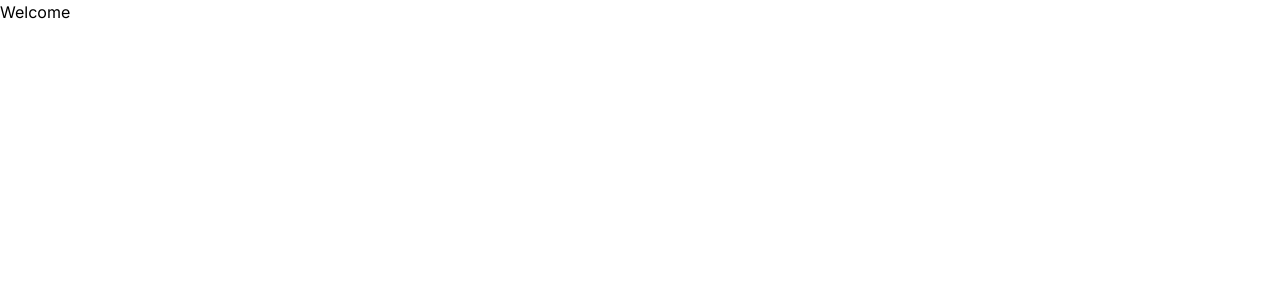
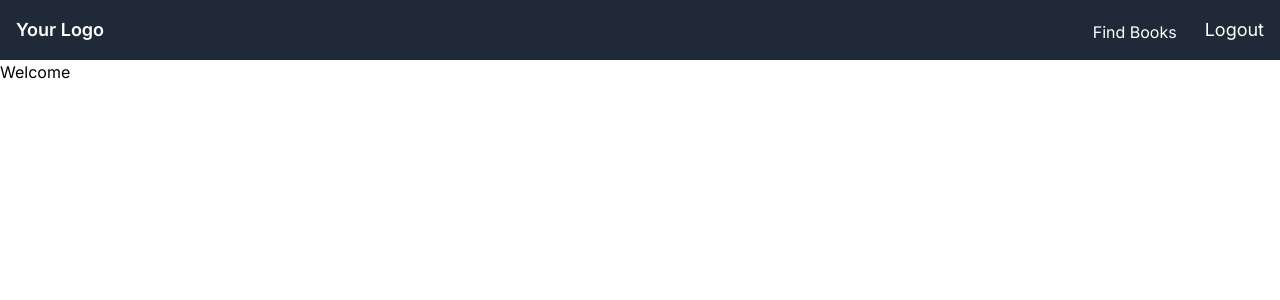
Before and after one commit to Rishi-Mishra0704/book-match-frontend, a Next.js app: page / in a window 1280 px wide. Shown: the top 300 px of the page. Built offline with nearby package versions, Linux system fonts and the light colour scheme.

Commit message:
add style to navbar

```diff
--- a/src/app/layout.tsx
+++ b/src/app/layout.tsx
@@ -1,6 +1,7 @@
 import type { Metadata } from 'next'
 import { Inter } from 'next/font/google'
 import './globals.css'
+import Navbar from '@/components/Navbar'
 
 const inter = Inter({ subsets: ['latin'] })
 
@@ -16,7 +17,10 @@ export default function RootLayout({
 }) {
   return (
     <html lang="en">
-      <body className={inter.className}>{children}</body>
+      <body className={inter.className}>
+      <Navbar />
+        {children}
+        </body>
     </html>
   )
 }
--- a/src/components/Navbar.tsx
+++ b/src/components/Navbar.tsx
@@ -1,11 +1,74 @@
-import React from 'react'
+"use client";
+import React, { useState } from "react";
+import Link from "next/link";
+import { useRouter } from "next/navigation";
 
+import { MdClose } from "react-icons/md";
+import { CiMenuFries } from "react-icons/ci";
 const Navbar = () => {
+  const [isOpen, setIsOpen] = useState<boolean>(false);
+  const router = useRouter();
+  const handleLogout = () => {
+    localStorage.removeItem("student_data");
+    router.push("/");
+  };
+
+  const toggleMenu = () => {
+    setIsOpen(!isOpen);
+  };
+
   return (
-    <nav>
+    <nav className="bg-gray-800 p-4">
+      <div className="container mx-auto flex items-center justify-between">
+        <div>
+          <Link href="#" className="text-white text-lg font-semibold">
+            Your Logo
+          </Link>
+        </div>
+        <div className="hidden md:flex space-x-4">
+          <Link
+            href="/books"
+            className="text-white 2xl mt-1 mx-3 hover:text-gray-500"
+          >
+            Find Books
+          </Link>
+          <button
+            onClick={handleLogout}
+            className="text-white text-lg hover:text-gray-500"
+          >
+            Logout
+          </button>
+        </div>
+        <div className="md:hidden">
+          <button
+            onClick={toggleMenu}
+            className="text-white focus:outline-none"
+          >
+            {isOpen ? (
+              <MdClose className="text-3xl" />
+            ) : (
+              <CiMenuFries className="text-3xl" />
+            )}
+          </button>
+        </div>
+        {isOpen && (
+          <div className="md:hidden absolute top-12 right-0 bg-gray-800 w-full h-full">
+            <div className="flex flex-col items-center justify-center h-1/2 m-4">
+              <Link href="/books" className="text-white text-3xl my-4">
+                Find Books
+              </Link>
+              <button
+                onClick={handleLogout}
+                className="text-white text-3xl my-4 "
+              >
+                Logout
+              </button>
+            </div>
+          </div>
+        )}
+      </div>
+    </nav>
+  );
+};
 
-    </nav>
-  )
-}
-
-export default Navbar
+export default Navbar;
```
